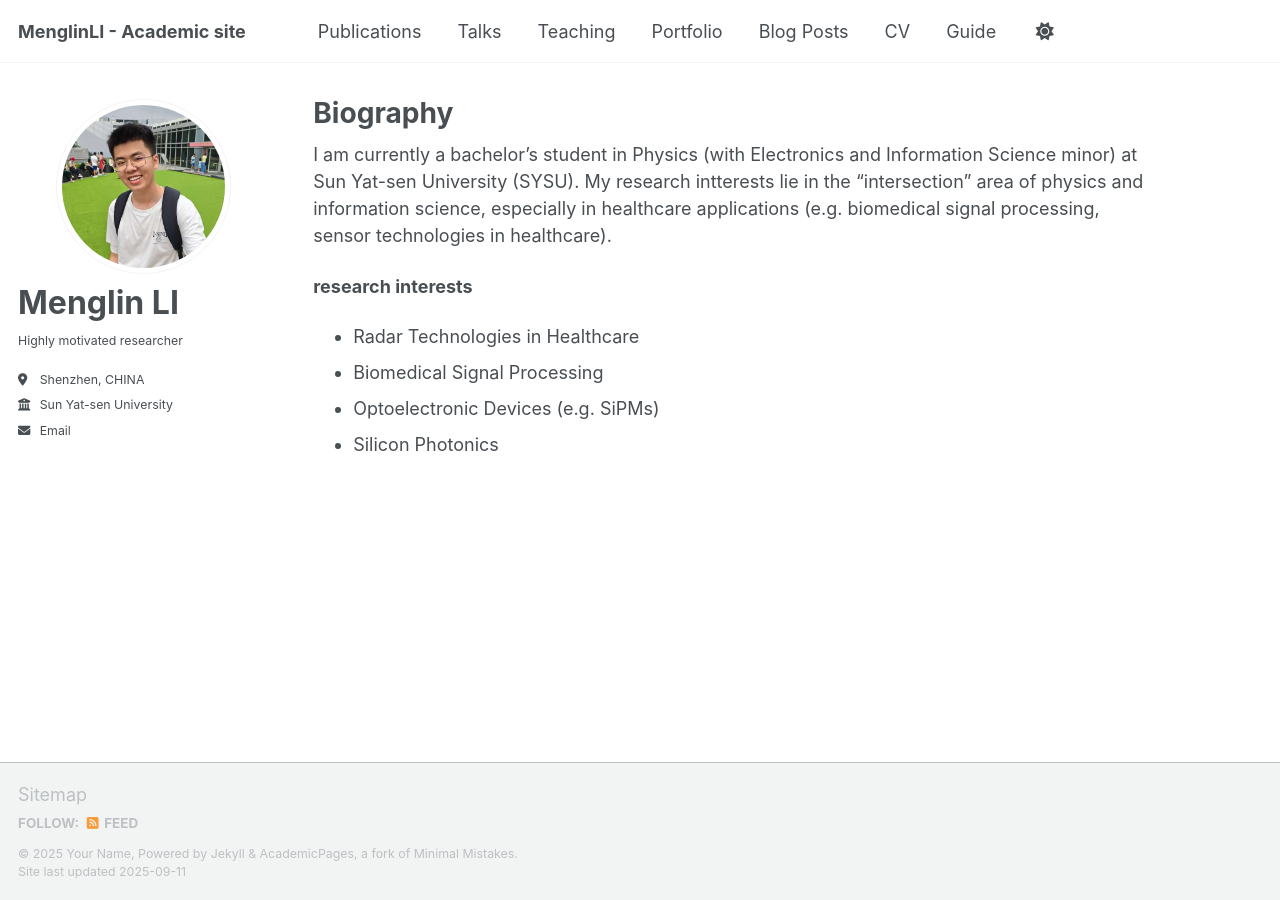
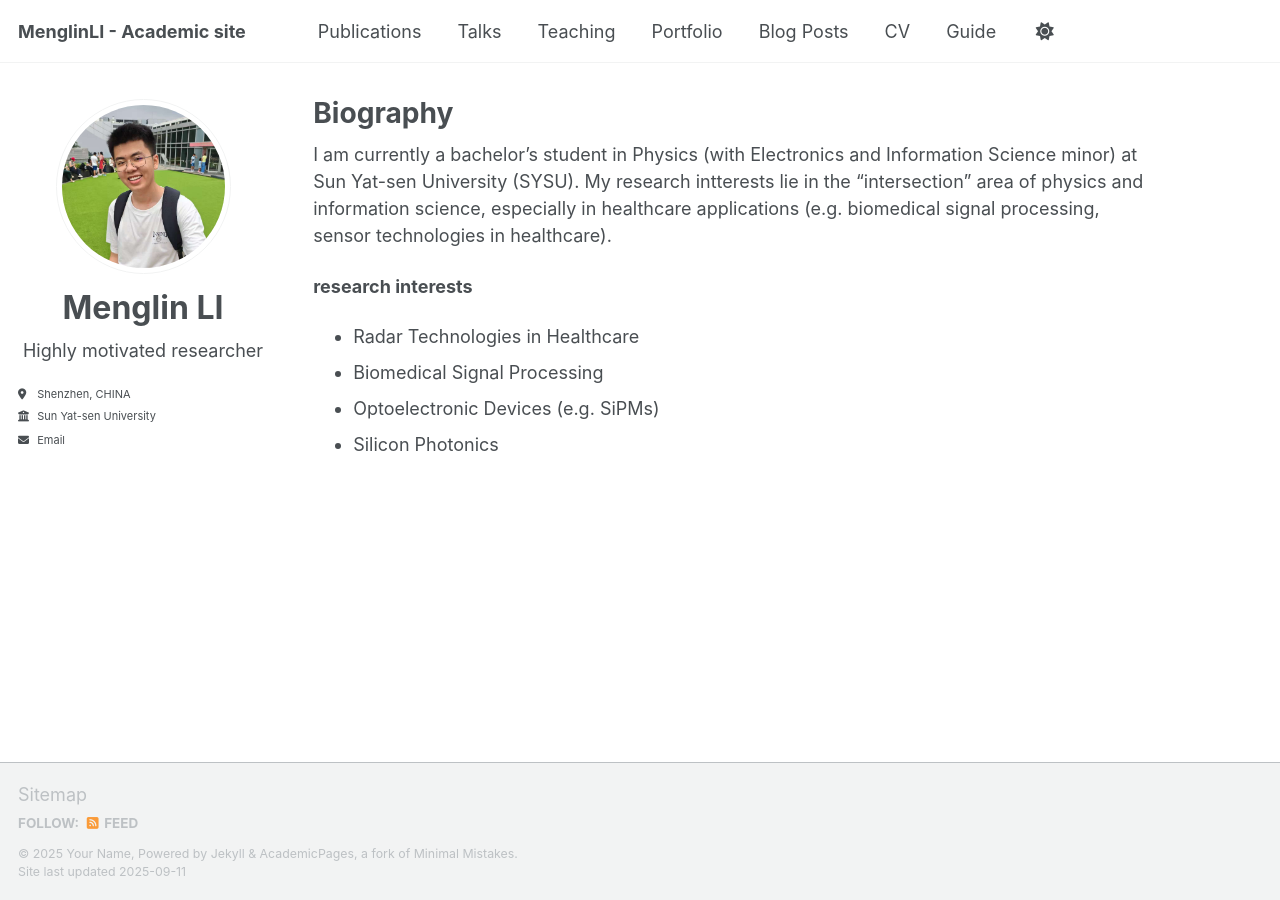
Before and after one commit to li-menglin/li-menglin.github.io, a Jekyll site: the page built from _pages/about.md, in a window 1280 px wide. Built offline with Jekyll 4.4.1, drawn with Linux system fonts in a browser that asks for light colours; a script that is not in the unit is left out.

Commit message:
Update custom.css

```diff
--- a/assets/css/custom.css
+++ b/assets/css/custom.css
@@ -1,20 +1,30 @@
-/* 放大头像 */
+/* === 头像 === */
+.author__avatar img,
 img.author__avatar {
-  width: 200px !important;
+  width: 200px !important;    /* 放大头像 */
   height: auto !important;
   border-radius: 50% !important;
   display: block;
-  margin: 0 auto;
+  margin: 0 auto 15px auto !important; /* 居中并加间距 */
 }
 
-/* 姓名字体 */
+/* === 姓名 === */
 .author__name {
-  font-size: 32px !important;
-  font-weight: bold !important;
+  font-size: 32px !important;  /* 加大字号 */
+  font-weight: 700 !important;
+  text-align: center;          /* 居中 */
 }
 
-/* 侧边栏其他文字（学校、位置等） */
-.author__content {
+/* === 简短描述 === */
+.author__bio {
   font-size: 18px !important;
-  line-height: 1.5 !important;
+  line-height: 1.6 !important;
+  text-align: center;
+  margin-bottom: 15px;
 }
+
+/* === 位置 / 学校等信息 === */
+.author__urls {
+  font-size: 16px !important;
+  line-height: 1.6 !important;
+}
```
